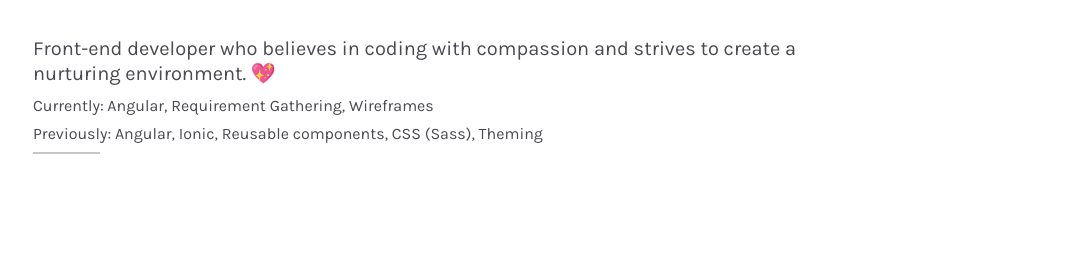
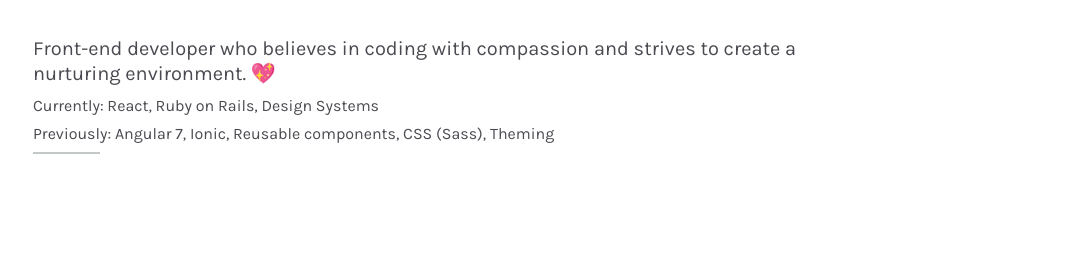
Before and after one commit to abbyfleming/abbyfleming.github.io, a Jekyll site: the page built from index.html, in a window 1280 px wide. Shown: the part 208-481 px from the top of the page, without its empty margins (207-1280 px from the left). Built offline with Jekyll 4.4.1, drawn with Linux system fonts in a browser that asks for light colours; some web fonts are replaced.

Commit message:
Update recent

```diff
--- a/_config.yml
+++ b/_config.yml
@@ -16,8 +16,8 @@
 title: Abby Fleming
 description: Front-end developer who believes in coding with compassion and strives to create a nurturing environment.
 # baseurl: "/athena" # the subpath of your site, e.g. /blog
-currently: Angular, Requirement Gathering, Wireframes
-previously: Angular, Ionic, Reusable components, CSS (Sass), Theming
+currently: React, Ruby on Rails, Design Systems
+previously: Angular 7, Ionic, Reusable components, CSS (Sass), Theming
 url: "https://www.abbywritescode.com" # the base hostname & protocol for your site
 github_repo: "" # the GitHub repo name for your project
 github_username: abbyfleming
```
